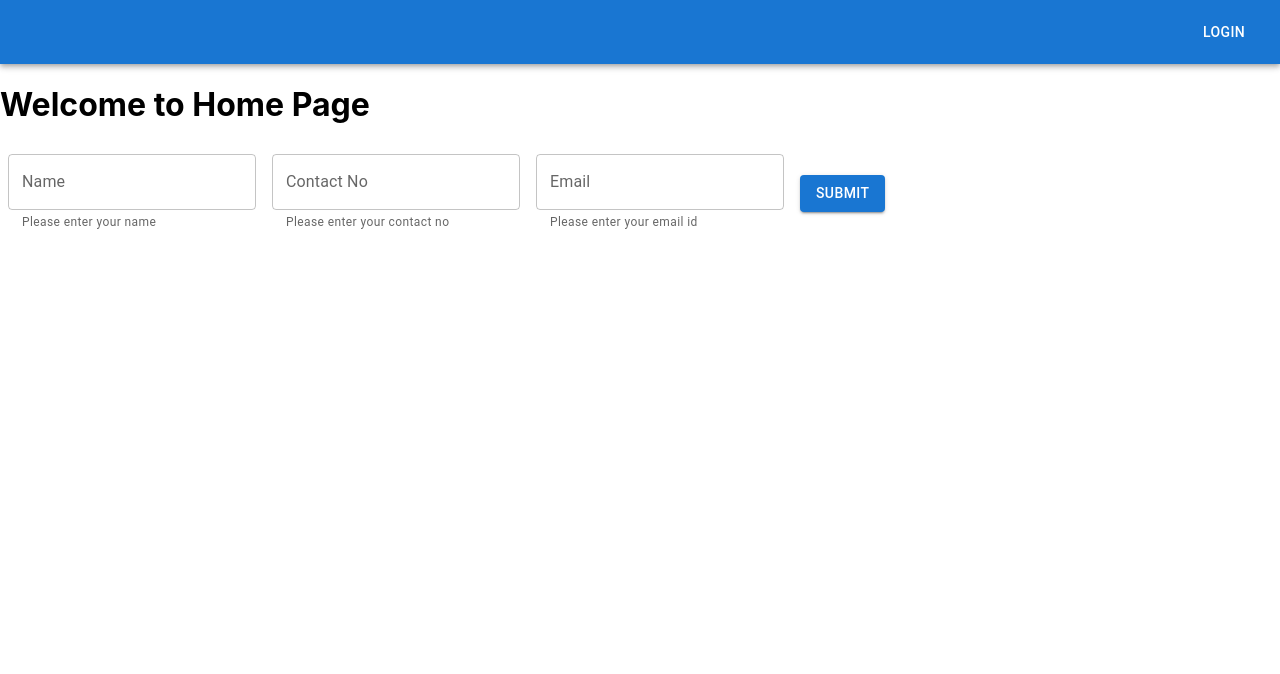
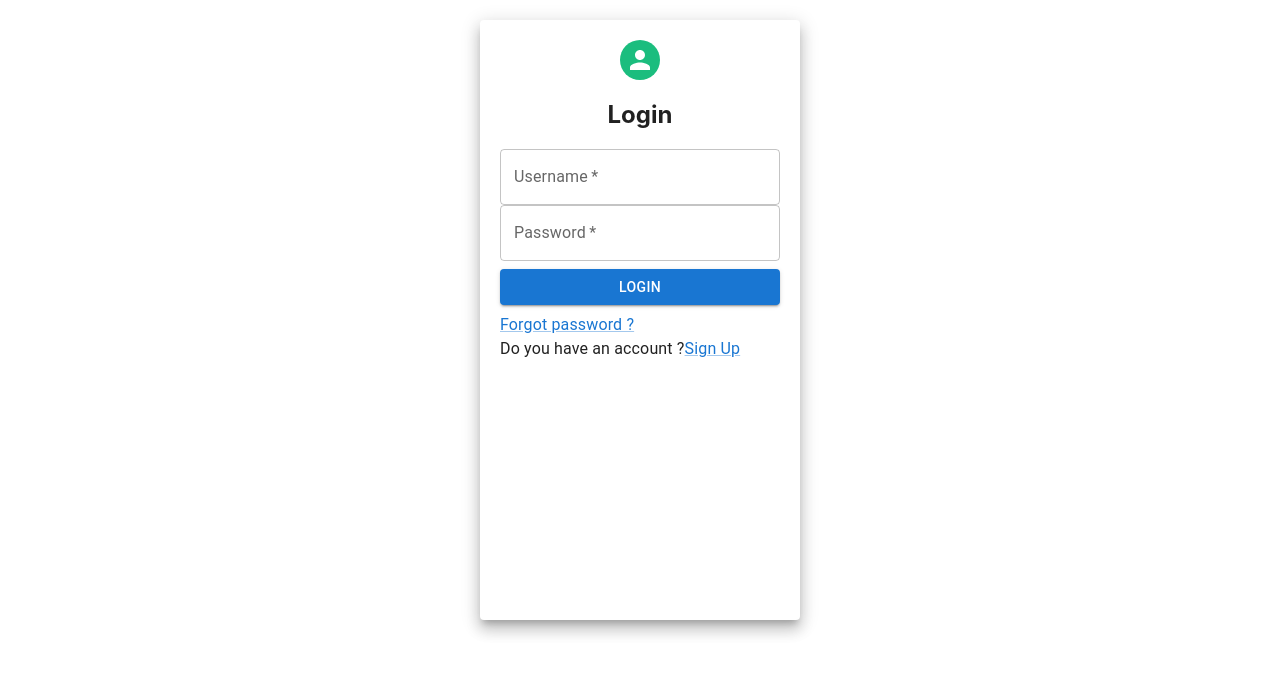
Before and after one commit to mansivakte/React_Project_1, a React (Create React App) app: page / in a window 1280 px wide. Shown: the top 674 px of the page. Built offline with nearby package versions, Linux system fonts and the light colour scheme.

Commit message:
details added

```diff
--- a/src/App.js
+++ b/src/App.js
@@ -1,13 +1,18 @@
 import ReactDOM from "react-dom";
-import { BrowserRouter, Routes, Route } from "react-router-dom";
+import { BrowserRouter, Routes, Route, useParams } from "react-router-dom";
 import "./App.css";
 import Home from "./app/Home";
+import Login from "./app/components/Login";
+import Details from "./app/components/Details";
 
 function App() {
+  const params = useParams();
   return (
     <BrowserRouter>
       <Routes>
-        <Route path="/" element={<Home />}></Route>
+        <Route path="/" element={<Login />}></Route>
+        <Route path="/home" element={<Home />}></Route>
+        <Route path="/details/:user_id" element={<Details />}></Route>
       </Routes>
     </BrowserRouter>
   );
--- a/src/app/Home.js
+++ b/src/app/Home.js
@@ -1,16 +1,13 @@
-import AboutUs from "./components/AboutUs";
 import Users from "./components/Users";
 import AppHeader from "./components/AppHeader";
-import MyForm from "./components/MyForm";
 
 function Home() {
   return (
     <>
       <AppHeader />
-      <h1>Welcome to Home Page</h1>
-      <MyForm />
-      {/* <AboutUs />
-      <Users /> */}
+      {/* <MyForm /> */}
+      {/* <AboutUs /> */}
+      <Users />
     </>
   );
 }
--- a/src/app/components/AboutUs.js
+++ /dev/null
@@ -1,8 +0,0 @@
-function AboutUs() {
-  return (
-    <>
-      <h3>About Us Page</h3>
-    </>
-  );
-}
-export default AboutUs;
--- a/src/app/components/AppHeader.js
+++ b/src/app/components/AppHeader.js
@@ -27,13 +27,11 @@ export default function AppHeader() {
           >
             {/* <MenuIcon /> */}
           </IconButton>
-          <Typography
-            variant="h6"
-            component="div"
-            sx={{ flexGrow: 1 }}
-          ></Typography>
+          <Typography variant="h6" component="div" sx={{ flexGrow: 1 }}>
+            My APP
+          </Typography>
 
-          <Button color="inherit">Login</Button>
+          <Button color="inherit">Log Out</Button>
         </Toolbar>
       </AppBar>
     </Box>
--- /dev/null
+++ b/src/app/components/Details.js
@@ -0,0 +1,104 @@
+import React, { useState, useEffect } from "react";
+import Box from "@mui/material/Box";
+import TextField from "@mui/material/TextField";
+import { Button } from "@mui/material";
+import axios from "axios";
+// import { Location, Params } from "react-router-dom";
+
+function Details() {
+  const [info, setInfo] = useState({});
+  const [userHistory, setUserHistory] = useState([]);
+  const [comment, setComment] = useState();
+
+  //   const { pathname } = location;
+
+  //   console.log("props", pathname);
+
+  const getUserData = async () => {
+    const result = await axios.get(
+      "http://shivneriwholesalers.com/stock/web/myapi/user1"
+    );
+    setInfo(result.data);
+  };
+
+  const postUserData = () => {
+    axios.post("http://shivneriwholesalers.com/stock/web/myapi/posthistory", {
+      comment: comment,
+    });
+    const newData = [...userHistory];
+    newData.push({
+      user_id: "1",
+      date_time: "13/09/2022 12:30:40",
+      comment: comment,
+    });
+    setUserHistory(newData);
+    // getUserHistory();
+  };
+
+  const getUserHistory = async () => {
+    const result = await axios.get(
+      "http://shivneriwholesalers.com/stock/web/myapi/history"
+    );
+    setUserHistory(result.data);
+  };
+  const [rerender, setRerender] = useState(false);
+  useEffect(() => {
+    getUserData();
+    getUserHistory();
+    console.log("useEffect 1");
+  }, []);
+
+  useEffect(() => {
+    console.log("useEffect 2");
+    return () => {
+      setUserHistory([]);
+    }; // unmount
+  }, [rerender, info]);
+  // code
+
+  return (
+    <>
+      <h2>Welcome to Details page</h2>
+      <h3>Username: {info.name}</h3>
+      <h3>Contact: {info.contact_no}</h3>
+      <h3>Email: {info.email}</h3>
+      <button
+        onClick={() => {
+          setRerender(!rerender);
+        }}
+      >
+        opration
+      </button>
+      <hr />
+      {userHistory.map((record) => {
+        return (
+          <div style={{ display: "flex" }}>
+            <p>Date :{record.date_time} </p>&nbsp;&nbsp;&nbsp;
+            <p> Comment :{record.comment} </p>
+          </div>
+        );
+      })}
+
+      <Box
+        sx={{
+          width: 500,
+          maxWidth: "100%",
+        }}
+      >
+        <TextField
+          fullWidth
+          label="Users Details"
+          id="fullWidth"
+          onChange={(event) => {
+            setComment(event.target.value);
+          }}
+        />
+
+        <Button type="submit" variant="contained" onClick={postUserData}>
+          Save
+        </Button>
+      </Box>
+    </>
+  );
+}
+export default Details;
--- /dev/null
+++ b/src/app/components/Login.js
@@ -0,0 +1,71 @@
+import { formControlClasses } from "@mui/material";
+import { useNavigate } from "react-router-dom";
+import React from "react";
+import {
+  Grid,
+  Paper,
+  Avatar,
+  TextField,
+  Button,
+  Typography,
+  Link,
+} from "@mui/material";
+
+function Login() {
+  let navigate = useNavigate();
+  const paperStyle = {
+    padding: 20,
+    height: "70vh",
+    width: 280,
+    margin: "20px auto",
+  };
+  const avatarStyle = { backgroundColor: "#1bbd7e" };
+  const btnstyle = { margin: "8px 0" };
+  return (
+    <Grid>
+      <Paper elevation={10} style={paperStyle}>
+        <Grid align="center">
+          <Avatar style={avatarStyle}></Avatar>
+          <h2>Login</h2>
+        </Grid>
+        <TextField
+          label="Username"
+          placeholder="Enter username"
+          variant="outlined"
+          fullWidth
+          required
+        />
+        <TextField
+          label="Password"
+          placeholder="Enter password"
+          type="password"
+          variant="outlined"
+          fullWidth
+          required
+        />
+
+        <Button
+          type="submit"
+          color="primary"
+          variant="contained"
+          style={btnstyle}
+          fullWidth
+          onClick={() => {
+            return navigate("/home");
+          }}
+        >
+          Login
+        </Button>
+        <Typography>
+          <Link href="">Forgot password ?</Link>
+        </Typography>
+        <Typography>
+          {" "}
+          Do you have an account ?<Link href="#">Sign Up</Link>
+        </Typography>
+      </Paper>
+    </Grid>
+  );
+}
+
+export default Login;
--- a/src/app/components/MyForm.js
+++ b/src/app/components/MyForm.js
@@ -28,7 +28,7 @@ export default function MyForm() {
         label="Email"
       />
       <Button type="submit" variant="contained">
-        Submit
+        Details
       </Button>
     </Box>
   );
--- a/src/app/components/Users.js
+++ b/src/app/components/Users.js
@@ -1,5 +1,5 @@
 import axios from "axios";
-import { useState, useEffect } from "react";
+import { useState, useEffect, memo } from "react";
 import UsersTable from "./UsersTable";
 
 const Users = () => {
@@ -17,11 +17,12 @@ const Users = () => {
       });
   }, []);
 
-  console.log("user user", user);
-
+  const [cmp, updatecmp] = useState(false);
   return (
     <>
-      <UsersTable data={user} />
+      <h2>Users Page</h2>
+      <button onClick={() => updatecmp(!cmp)}>Update</button>
+      <UsersTable data={user} cmp={cmp} />
     </>
   );
 };
--- a/src/app/components/UsersTable.js
+++ b/src/app/components/UsersTable.js
@@ -1,4 +1,4 @@
-import React from "react";
+import React, { memo } from "react";
 import { styled } from "@mui/material/styles";
 import Table from "@mui/material/Table";
 import TableBody from "@mui/material/TableBody";
@@ -7,6 +7,8 @@ import TableContainer from "@mui/material/TableContainer";
 import TableHead from "@mui/material/TableHead";
 import TableRow from "@mui/material/TableRow";
 import Paper from "@mui/material/Paper";
+import { Button } from "@mui/material";
+import { useNavigate } from "react-router-dom";
 
 const StyledTableCell = styled(TableCell)(({ theme }) => ({
   [`&.${tableCellClasses.head}`]: {
@@ -29,7 +31,8 @@ const StyledTableRow = styled(TableRow)(({ theme }) => ({
 }));
 
 function UsersTable(props) {
-  console.log(props, "props");
+  console.log("user table");
+  let navigate = useNavigate();
   return (
     <TableContainer component={Paper}>
       <Table sx={{ minWidth: 700 }} aria-label="customized table">
@@ -38,6 +41,7 @@ function UsersTable(props) {
             <StyledTableCell>NAME</StyledTableCell>
             <StyledTableCell>CONTACT NO</StyledTableCell>
             <StyledTableCell>EMAIL ID</StyledTableCell>
+            <StyledTableCell>Details</StyledTableCell>
           </TableRow>
         </TableHead>
         <TableBody>
@@ -47,6 +51,16 @@ function UsersTable(props) {
                 <StyledTableCell>{record.name}</StyledTableCell>
                 <StyledTableCell>{record.contact_no}</StyledTableCell>
                 <StyledTableCell>{record.email}</StyledTableCell>
+                <StyledTableCell>
+                  <Button
+                    variant="contained"
+                    onClick={() => {
+                      return navigate(`/details/${record.user_id}`);
+                    }}
+                  >
+                    Details
+                  </Button>
+                </StyledTableCell>
               </StyledTableRow>
             );
           })}
@@ -56,4 +70,4 @@ function UsersTable(props) {
   );
 }
 
-export default UsersTable;
+export default memo(UsersTable);
```
